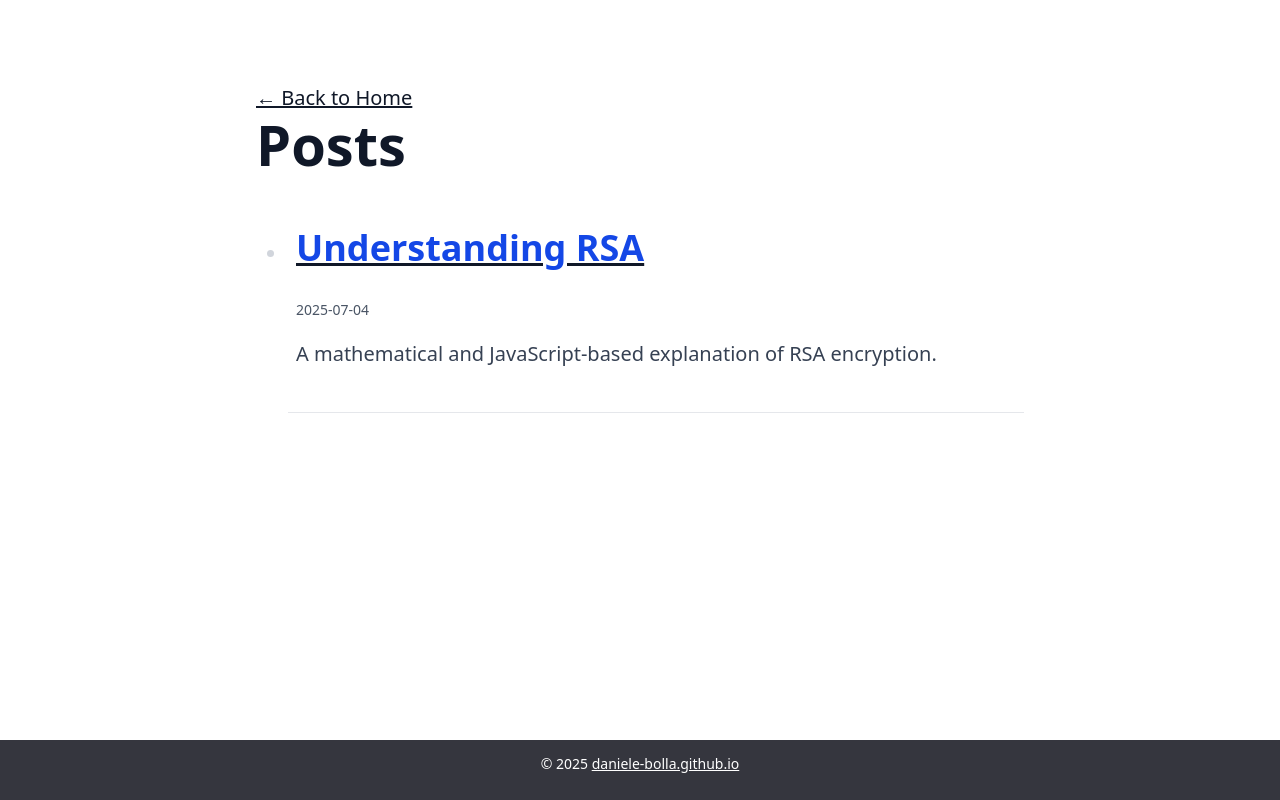
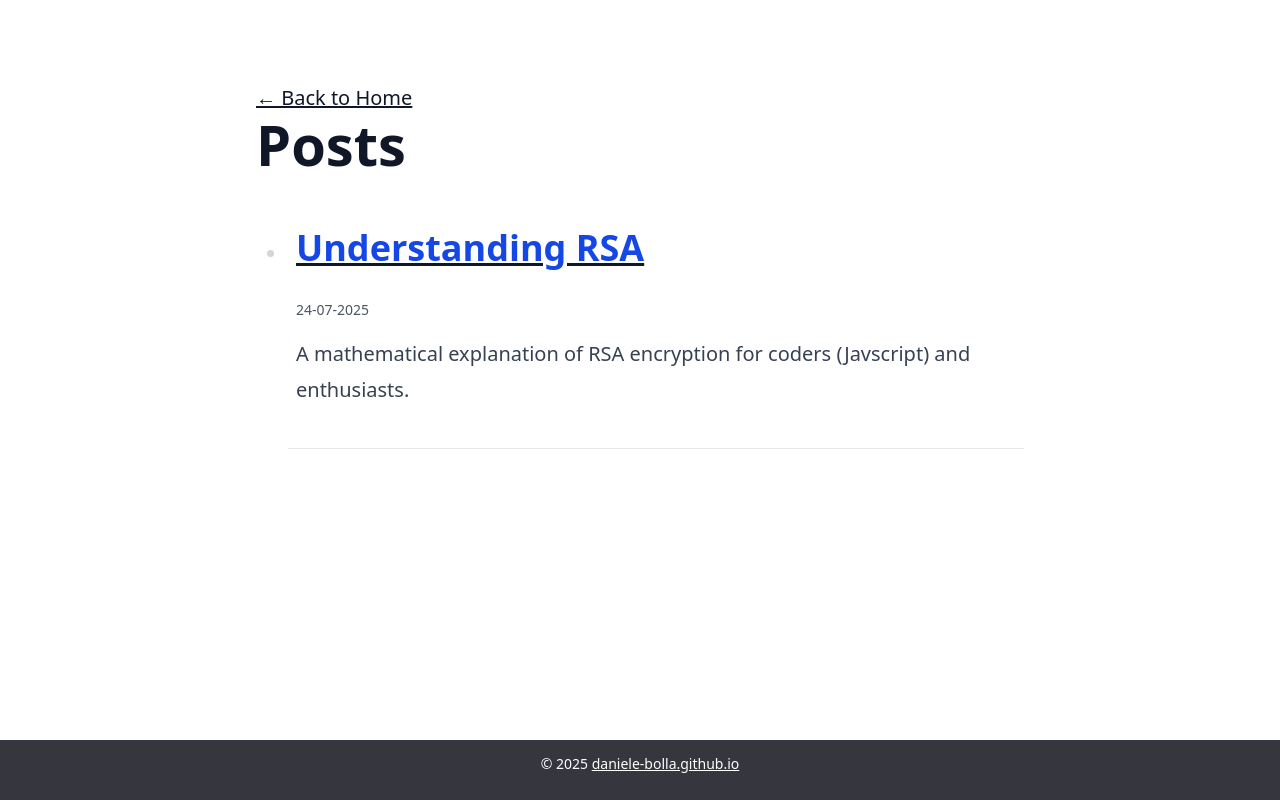
Before and after one commit to daniele-bolla/blog, a Next.js app: page / in a window 1280 px wide. Built offline with nearby package versions, Linux system fonts and the light colour scheme.

Commit message:
adds title and desc for SEO

```diff
--- a/src/app/page.tsx
+++ b/src/app/page.tsx
@@ -5,8 +5,8 @@ const posts = [
     slug: "post/rsa",
     title: "Understanding RSA",
     description:
-      "A mathematical and JavaScript-based explanation of RSA encryption.",
-    date: "2025-07-04",
+      "A mathematical explanation of RSA encryption for coders (Javscript) and enthusiasts.",
+    date: "24-07-2025",
   },
 ];
 
--- a/src/posts/rsa.mdx
+++ b/src/posts/rsa.mdx
@@ -1,5 +1,12 @@
 import CalloutBox from "@/components/CalloutBox";
-
+---
+title: "Understanding RS"
+slug: "post/rsa"
+description: "A mathematical explanation of RSA encryption for coders (Javscript) and enthusiasts."
+date: "2025-05-20"
+tags: ["rsa", "number-theory", "javascript", "cryptograpy", "math"]
+author: "daniele-bolla"
+---
 # Understanding RSA
 
 RSA is one of the first public-key encryption algorithms ever used.
```
